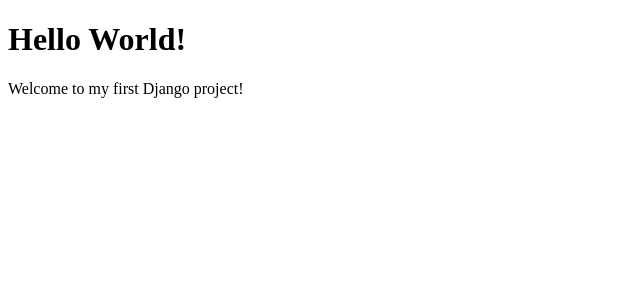
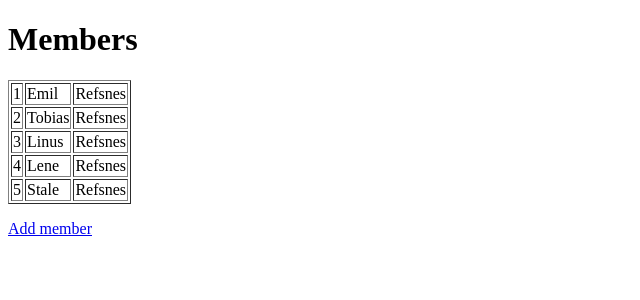
Before and after one commit to Luna123j/python-fundamental, a Django app: page /members/ in a window 1280 px wide. Shown: the top 300 px of the page, without its empty margins (0-640 px from the left). Run offline with Django 4.2, Linux system fonts and the light colour scheme; data comes from the database, SQL or seed files in the repository.

Commit message:
show in html file

```diff
--- a/tut-project/mysite/members/templates/myfirst.html
+++ b/tut-project/mysite/members/templates/myfirst.html
@@ -1,9 +1,20 @@
 <!DOCTYPE html>
 <html>
-<body>
+  <body>
+    <h1>Members</h1>
 
-<h1>Hello World!</h1>
-<p>Welcome to my first Django project!</p>
+    <table border="1">
+      {% for x in mymembers %}
+      <tr>
+        <td>{{ x.id }}</td>
+        <td>{{ x.firstname }}</td>
+        <td>{{ x.lastname }}</td>
+      </tr>
+      {% endfor %}
+    </table>
 
-</body>
+    <p>
+      <a href="add/">Add member</a>
+    </p>
+  </body>
 </html>
--- a/tut-project/mysite/members/views.py
+++ b/tut-project/mysite/members/views.py
@@ -1,7 +1,13 @@
 from django.shortcuts import render
 from django.http import HttpResponse
 from django.template import loader
+from .models import Members
 
 def index(request):
+    # return HttpResponse(template.render())
+    mymembers = Members.objects.all().values()
     template = loader.get_template('myfirst.html')
-    return HttpResponse(template.render())
+    context = {
+      'mymembers': mymembers,
+    }
+    return HttpResponse(template.render(context, request))
```
Also changed, not shown: README.md, tut-project/mysite/members/templates/add.html (added).
